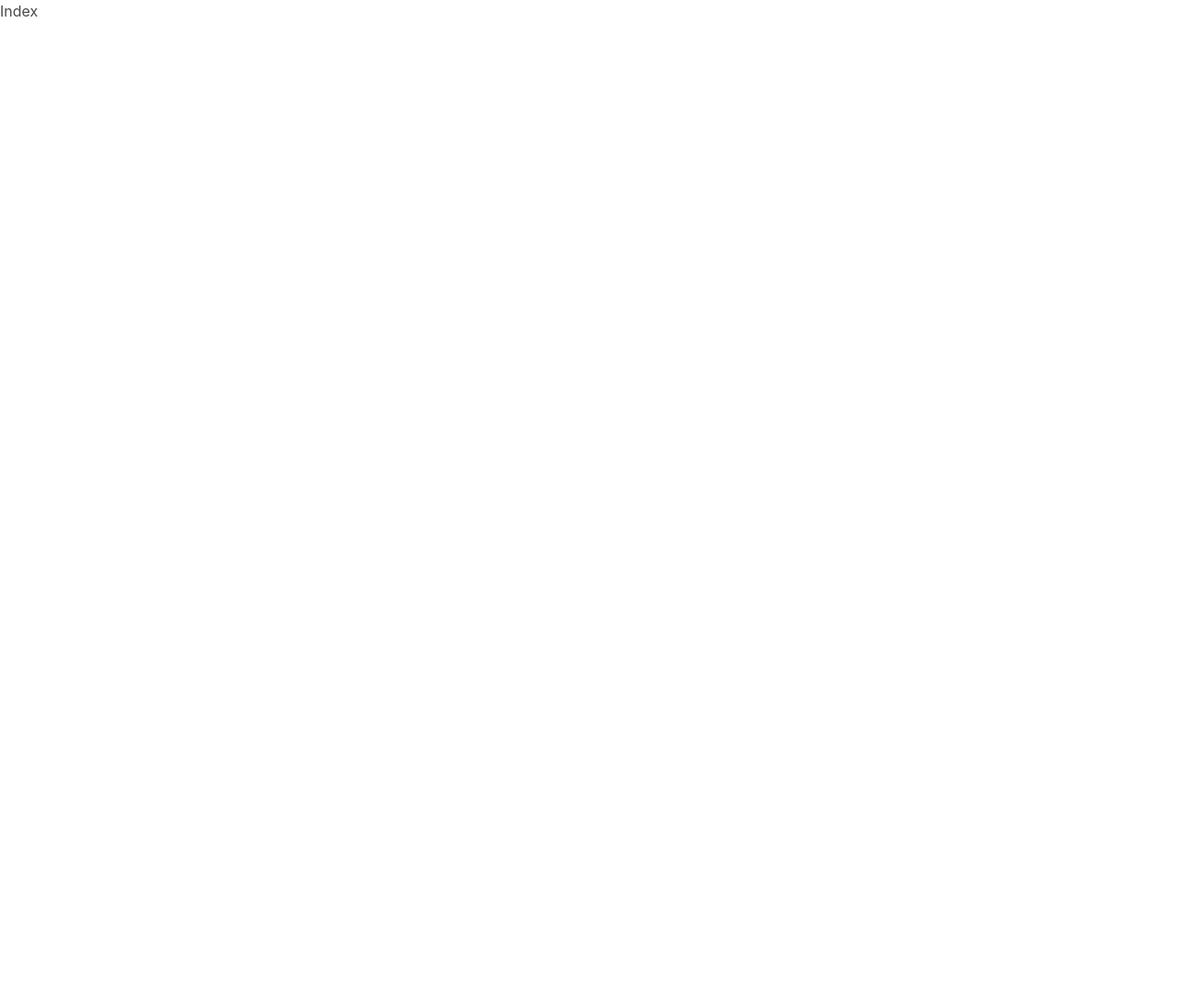
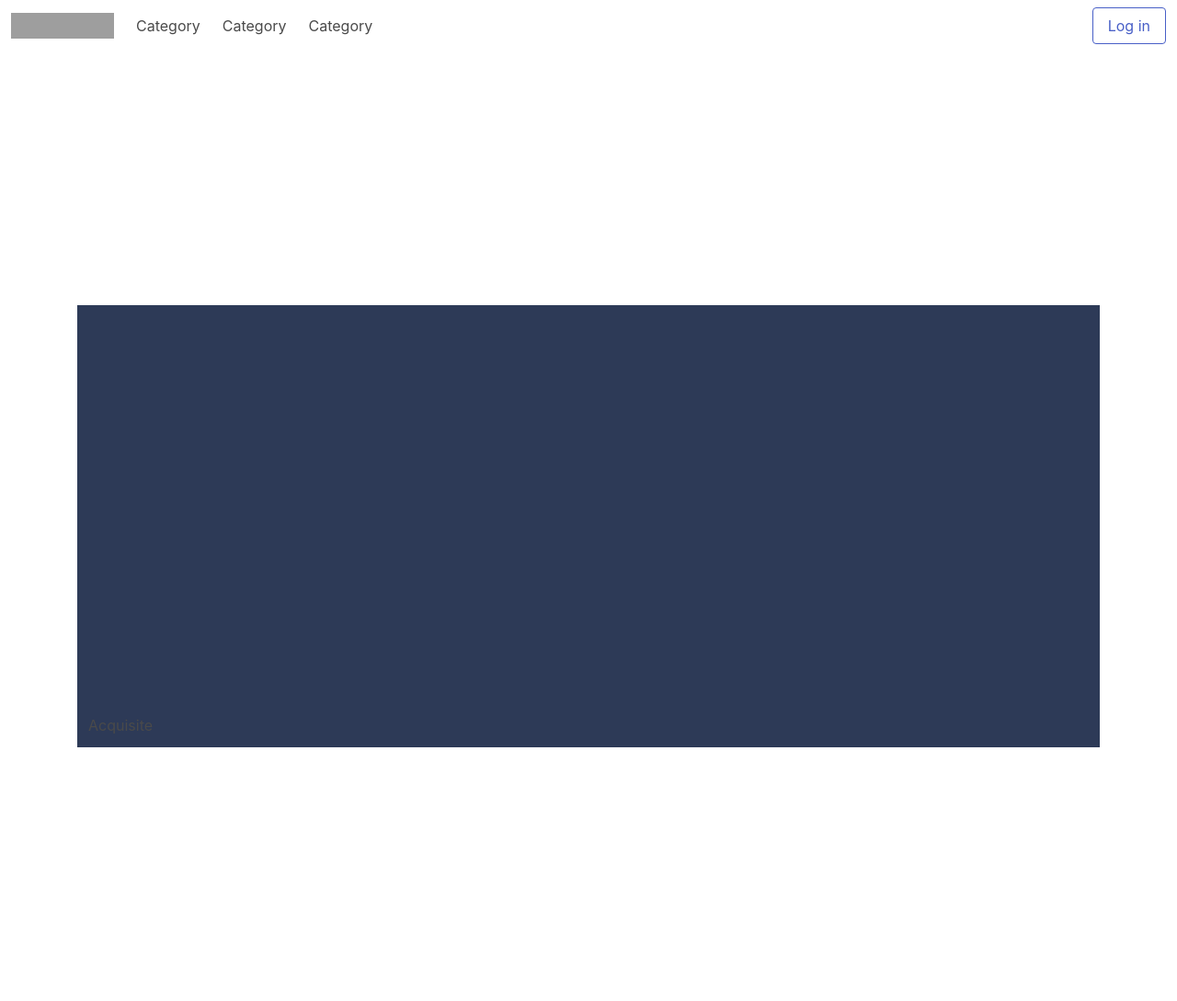
Before and after one commit to andrebhu/Acquisite, a Flask app: page / in a window 1280 px wide. Before the commit the page is almost empty. Shown: the whole page at 92% size. Before the commit the page ends 18 px from the top, so only its background shows below. Run offline with Flask 2, Linux system fonts and the light colour scheme; parts of the project's set-up code (start-up, migrations or seed data) failed here and were passed over; grey boxes are pictures that could not be loaded.

Commit message:
Initial Main Page

```diff
--- a/src/templates/index.html
+++ b/src/templates/index.html
@@ -1,5 +1,79 @@
-{% extends "base.html" %}
+<!DOCTYPE html>
+<html>
+  <head>
+    <link rel="stylesheet" href="https://cdn.jsdelivr.net/npm/bulma@0.9.3/css/bulma.min.css">
+    <title>Acquisite</title>
 
-{% block content %}
-<p>Index</p>
-{% endblock %}
+    <nav class="navbar" role="navigation" aria-label="main navigation">
+        <div class="navbar-brand">
+          <a class="navbar-item" href="/home">
+            <img src="https://bulma.io/images/bulma-logo.png" width="112" height="28">
+          </a>
+
+          <a role="button" class="navbar-burger" aria-label="menu" aria-expanded="false" data-target="navbarBasicExample">
+            <span aria-hidden="true"></span>
+            <span aria-hidden="true"></span>
+            <span aria-hidden="true"></span>
+          </a>
+        </div>
+
+        <div id="navbarBasic" class="navbar-menu">
+          <div class="navbar-start ">
+            <a class="navbar-item">
+                Category
+            </a>
+
+            <a class="navbar-item">
+                Category
+            </a>
+            <a class="navbar-item">
+                Category
+            </a>
+
+        </div>
+
+        <div class="navbar-end">
+            <div class="navbar-item">
+              <div class="buttons">
+                <a class="button is-link is-outlined">
+                  Log in
+                </a>
+              </div>
+            </div>
+          </div>
+        </div>
+    </nav>
+  </head>
+  <body>
+    <section class="section is-large is-primary">
+        <div class="columns">
+            <div class="column is-12 is-offset-0" style="background-color:#2D3A57; padding-top:40%;">
+                <h1>Acquisite</h1>
+            </div>
+        </div>
+    </section>
+  </body>
+</html>
+
+
+<!-- <div class="columns">
+    <div class="column">
+        <h1>Acquisite</h1>
+    </div>
+    <div class="column">
+        <div class="columns">
+            <div class="column">
+                <a>Category</a>
+            </div>
+            <div class="column">
+                <a>Category</a>
+            </div>
+            <div class="column">
+                <a>Category</a>
+            </div>
+        </div>
+    </div>
+    <div class="column" style="text-align:center;">
+        <a class="button is-link is-outlined is-vcentered" href="/login">Log In</a>
+    </div>
+</div> -->
```
